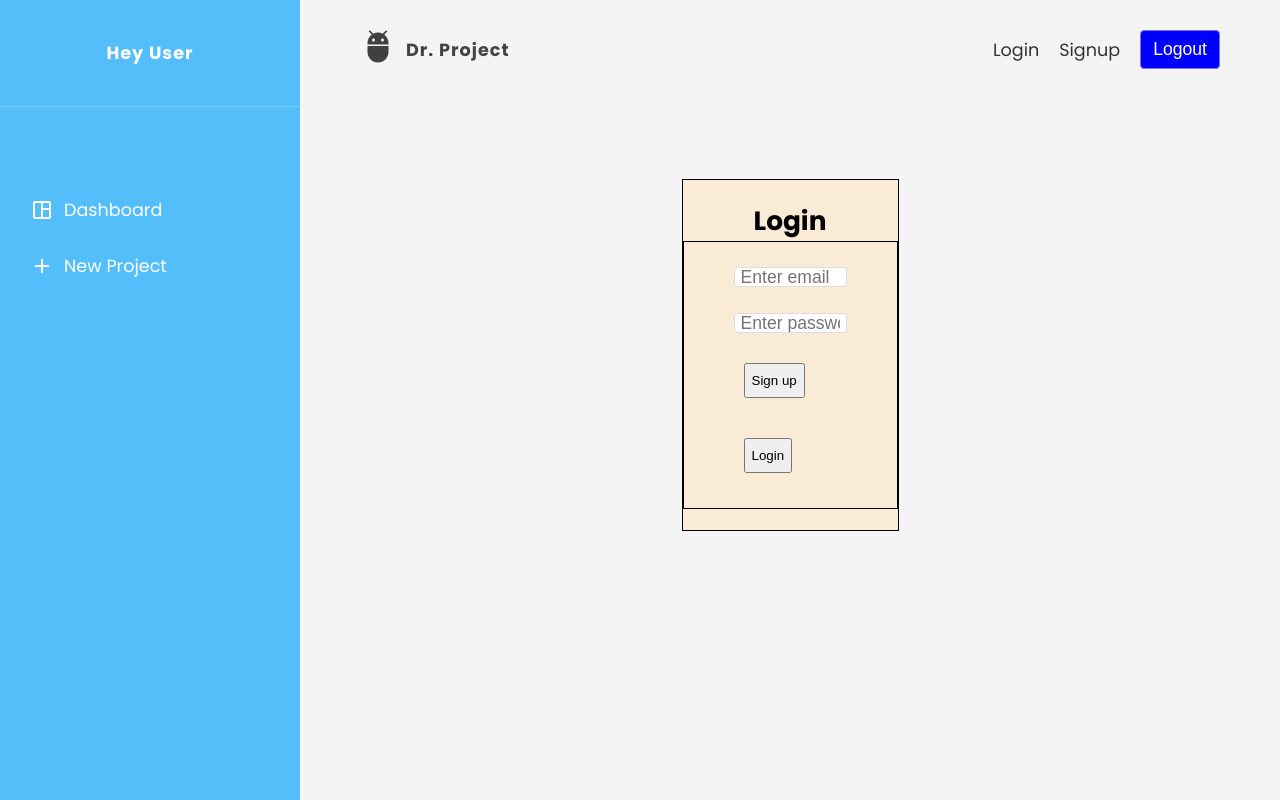
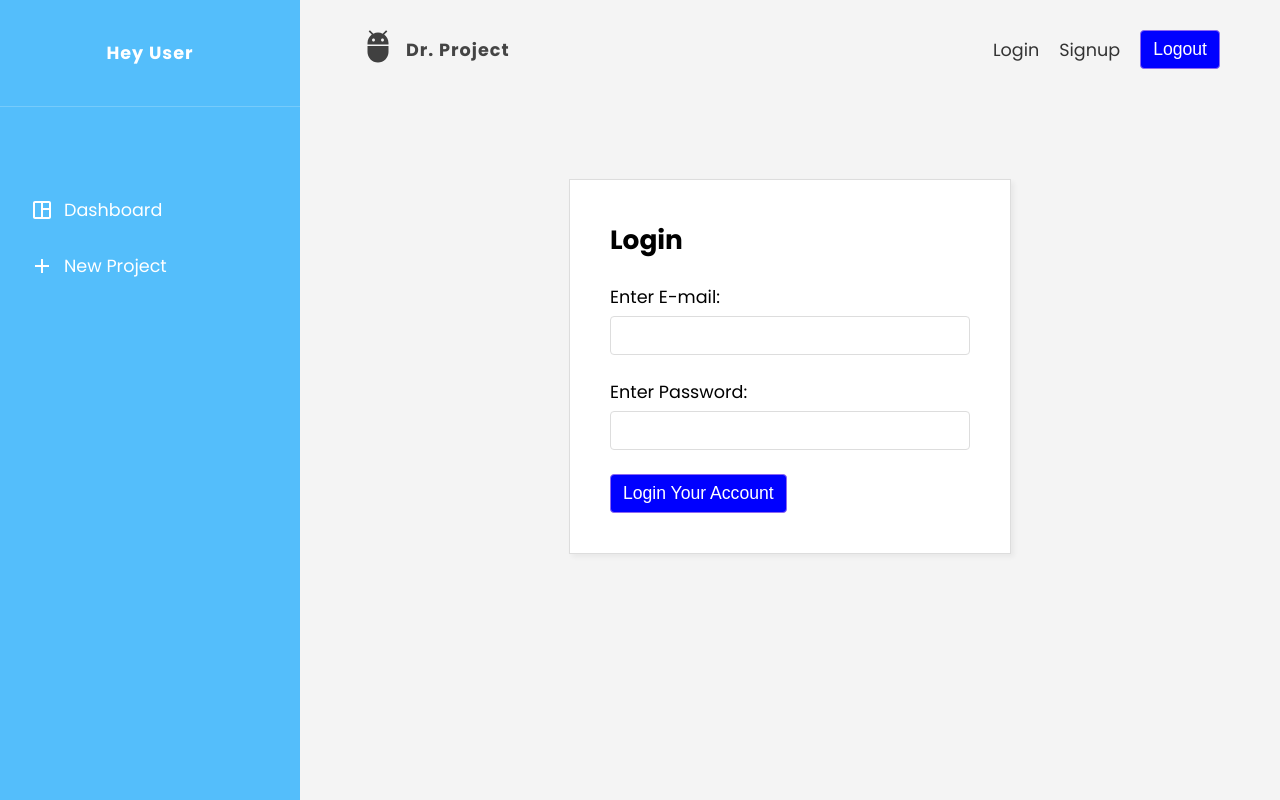
Before and after one commit to gggaryteo/project2-bootcamp, a React (Create React App) app: page /login in a window 1280 px wide. Built offline with nearby package versions, Linux system fonts and the light colour scheme; no server answers.

Commit message:
added login logic and re-style login form

```diff
--- a/src/Pages/Login/LoginPage.css
+++ b/src/Pages/Login/LoginPage.css
@@ -1,36 +1,8 @@
-.loginbox {
-  display: flex;
-  flex-direction: column;
-  align-items: center;
-  background-color: antiquewhite;
-  justify-content: center;
-  border: solid black 1px;
-  height: 350px;
-  width: 25%;
-  margin: auto;
+.login-form {
+  max-width: 360px;
+  margin: 60px auto;
+  padding: 40px;
+  border: 1px solid #ddd;
+  box-shadow: 3px 3px 5px rgba(0,0,0,0.05);
+  background: #fff;
 }
-
-.header {
-}
-
-.formbox {
-  display: flex;
-  flex-direction: column;
-  padding: 25px 50px;
-  border: 1px solid black;
-}
-
-.input {
-  height: 20px;
-  margin: auto;
-}
-
-.button {
-  margin: 30px 10px 10px 10px;
-  height: 35px;
-  width: auto;
-}
-
-.testbox {
-  margin: 10px 10px;
-}
--- a/src/Pages/Login/LoginPage.js
+++ b/src/Pages/Login/LoginPage.js
@@ -1,72 +1,98 @@
-import React, { useState } from "react";
+import React, { useState, useEffect } from "react";
 import "./LoginPage.css";
-import { auth } from "../../firebase";
-import { onAuthStateChanged, signInWithEmailAndPassword } from "firebase/auth";
+
+import { useAuthContext } from "../../hooks/useAuthContext";
+import { auth, db } from "../../firebase";
+import { updateDoc, doc } from "firebase/firestore";
+import { signInWithEmailAndPassword } from "firebase/auth";
 import { Link } from "react-router-dom";
 
 export default function LoginPage() {
-  const [loginEmail, setLoginEmail] = useState("");
-  const [loginPassword, setLoginPassword] = useState("");
-
-  const [user, setUser] = useState({});
-
-  // Track current user
-  onAuthStateChanged(auth, (currentUser) => {
-    setUser(currentUser);
-  });
+  const [email, setEmail] = useState("");
+  const [password, setPassword] = useState("");
+  const [isLoading, setIsLoading] = useState(false);
+  const [error, setError] = useState(null);
+  const [isCancelled, setIsCancelled] = useState(false);
+  const { dispatch } = useAuthContext();
 
   // Login authenticaton
   // Assigned to Login button
   // TO DO: Add navigation logic from login to dashboard
-  const login = (event) => {
+  const handleLogin = async (event) => {
     event.preventDefault();
 
-    signInWithEmailAndPassword(auth, loginEmail, loginPassword)
-      .then((userCredential) => {
-        // Signed in
-        const user = userCredential.user;
-        console.log("Login succesful");
-        console.log(user);
-      })
-      .catch((error) => {
-        const errorCode = error.code;
-        const errorMessage = error.message;
-        console.log("Error code: ", errorCode);
-        console.log("Error message: ", errorMessage);
+    setError(null);
+    setIsLoading(false);
+
+    try {
+      const response = await signInWithEmailAndPassword(auth, email, password)
+      const user = auth.currentUser;
+      console.log(user);
+
+      if (!response) {
+        throw new Error("Could not complete sign-up");
+      }
+
+      const usersCollectionRef = doc(db, "users", user.uid);
+      await updateDoc(usersCollectionRef, {
+        online: true,
       });
+
+      dispatch({type: 'LOGIN', payload: user})
+
+      if (!isCancelled) {
+        //update states
+        setIsLoading(false);
+        setError(null);
+      }
+
+    } catch(error){
+      if(!isCancelled) {
+        if (error.code === "auth/wrong-password") {
+        setError("Wrong password. Please try again.");
+      } else {
+        setError(error.message);
+      }
+      setIsLoading(false)
+      }
+    }
   };
 
+  useEffect(() => {
+    return () => setIsCancelled(true);
+  }, []);
+
+
   return (
-    <div className="loginbox">
-      <h2 className="header"> Login </h2>
-      <form className="formbox">
+    <form className="login-form" onSubmit={handleLogin}>
+      <h2>Login</h2>
+      <label>
+        <span>Enter E-mail: </span>
         <input
-          className="input"
-          type="text"
-          placeholder="Enter email"
+          required
+          type="email"
           onChange={(event) => {
-            setLoginEmail(event.target.value);
+            setEmail(event.target.value);
           }}
+          value={email}
         />
-        <br />
+      </label>
+      <label>
+        <span>Enter Password: </span>
         <input
-          className="input"
-          type="text"
-          placeholder="Enter password"
+          required
+          type="password"
           onChange={(event) => {
-            setLoginPassword(event.target.value);
+            setPassword(event.target.value);
           }}
+          value={password}
         />
+      </label>
 
-        <div>
-          <Link to="/signup">
-            <button className="button">Sign up</button>
-          </Link>
-          <button className="button" onClick={login}>
-            Login
-          </button>
-        </div>
-      </form>
-    </div>
+      {!isLoading && <button className="btn">Login Your Account</button>}
+      {isLoading && (<button className="btn" disabled>Loading</button>
+      )}
+      {error && <div className="error">{error}</div>}
+    </form>
   );
 }
```
